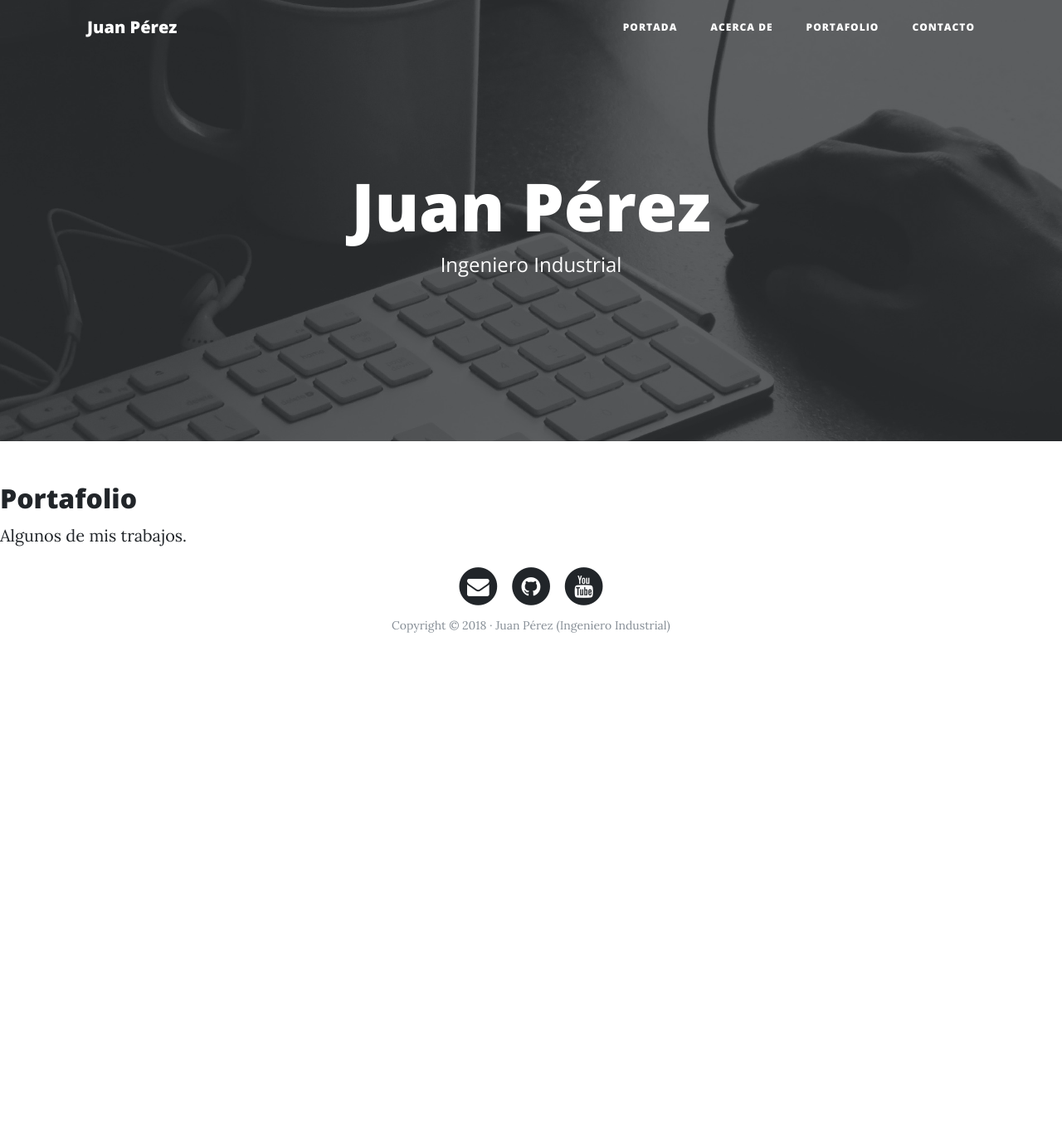
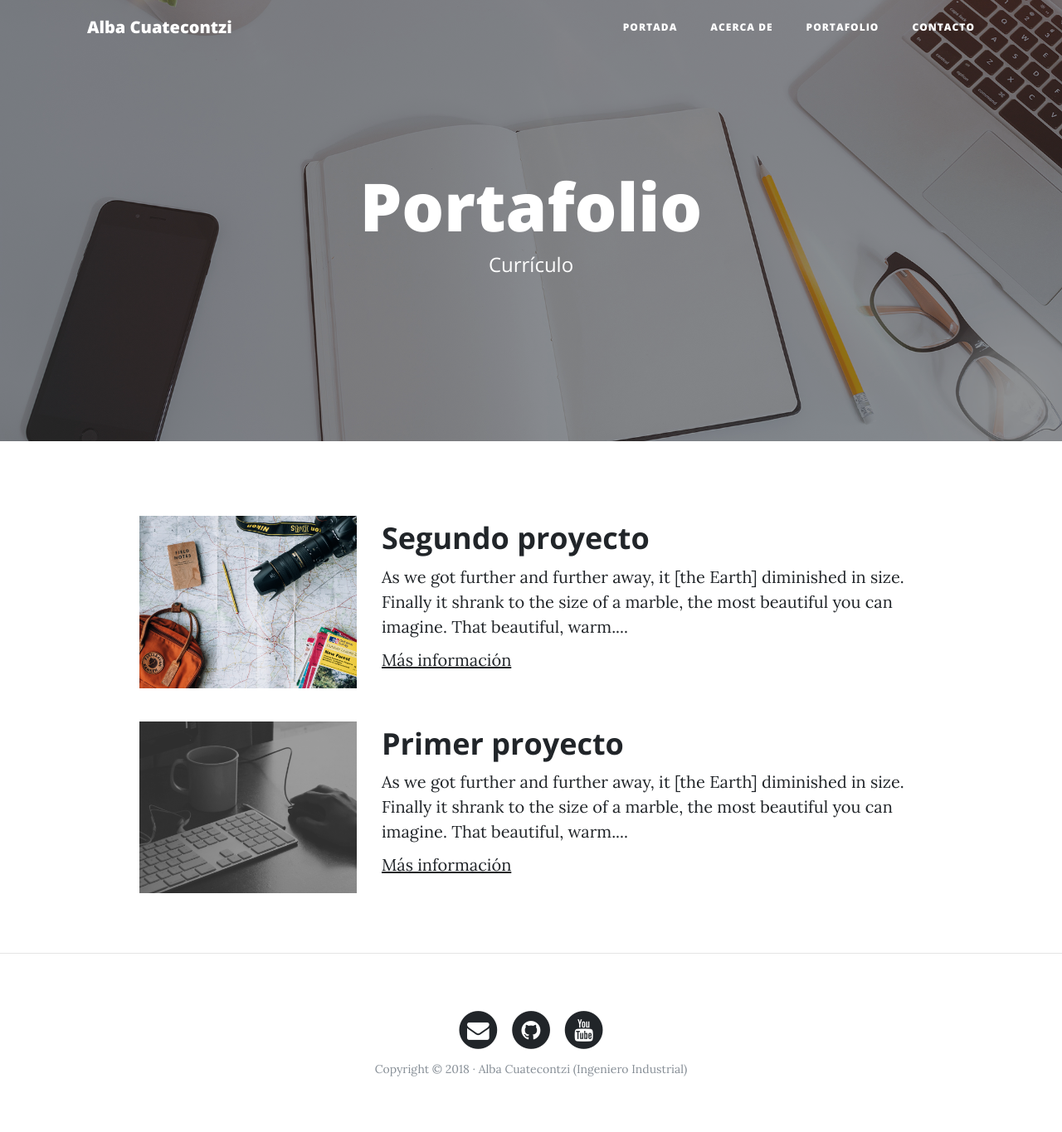
Before and after one commit to alba130898/Primer-Proyecto-Django, a Django app: page /portfolio in a window 1280 px wide. Shown: the whole page at 83% size. Before the commit the page ends 763 px from the top, so only its background shows below. Run offline with Django 3.2, Linux system fonts and the light colour scheme; some libraries are stand-ins or nearby versions.

Commit message:
commit web personal

```diff
--- a/core/templates/core/base.html
+++ b/core/templates/core/base.html
@@ -6,7 +6,7 @@
     <meta charset="utf-8">
     <meta name="viewport" content="width=device-width, initial-scale=1, shrink-to-fit=no">
 
-    <title>Juan Pérez</title>
+    <title>Alba Cuatecontzi</title>
 
     <!-- Estilos y fuentes del template  -->
     {% load static %}
@@ -23,7 +23,7 @@
     <!-- Navegación -->
     <nav class="navbar navbar-expand-lg navbar-light fixed-top" id="mainNav">
       <div class="container">
-        <a class="navbar-brand" href="{% url 'home' %}">Juan Pérez</a>
+        <a class="navbar-brand" href="{% url 'home' %}">Alba Cuatecontzi</a>
         <button class="navbar-toggler navbar-toggler-right" type="button" data-toggle="collapse" data-target="#navbarResponsive" aria-controls="navbarResponsive" aria-expanded="false" aria-label="Toggle navigation">
           Menú
           <i class="fa fa-bars"></i>
@@ -48,14 +48,14 @@
     </nav>
 
     <!-- Cabecera -->
-    <header class="masthead" style="background-image: url('{% static 'core/img/home-bg.jpg' %}')">
+    <header class="masthead" style="background-image: url('{% block background %}{% endblock %}')">
       <div class="overlay"></div>
       <div class="container">
         <div class="row">
           <div class="col-lg-8 col-md-10 mx-auto">
             <div class="site-heading">
-              <h1>Juan Pérez</h1>
-              <span class="subheading">Ingeniero Industrial</span>
+                {% block headers %}{% endblock %}
+
             </div>
           </div>
         </div>
@@ -64,7 +64,14 @@
 
     <!-- Contenido -->
 
-    {% block content %}{% endblock %}
+
+    <div class="container">
+        <div class="row">
+          {% block content %}{% endblock %}
+        </div>
+    </div>
+    {% if request.path != "/" %} <hr> {% endif %}
+
 
     <!-- Pié de página -->
     <footer>
@@ -97,7 +104,7 @@
                 </a>
               </li>
             </ul>
-            <p class="copyright text-muted">Copyright &copy; 2018 · Juan Pérez (Ingeniero Industrial) </p>
+            <p class="copyright text-muted">Copyright &copy; 2018 · Alba Cuatecontzi (Ingeniero Industrial) </p>
           </div>
         </div>
       </div>
--- a/core/templates/core/portfolio.html
+++ b/core/templates/core/portfolio.html
@@ -2,10 +2,36 @@
 
 {% block title %}Portafolio{% endblock %}
 
+{% block background %}{% load static %}{% static 'core/img/portfolio-bg.jpg' %}{% endblock %}
+
+{% block headers %}
+<h1>Portafolio</h1>
+<span class="subheading">Currículo</span>
+{% endblock %}
+
 {% block content %}
 
-<h2>Portafolio</h2>
-
-<p>Algunos de mis trabajos.</p>
+<!-- Proyecto -->
+<div class="row project">
+    <div class="col-lg-3 col-md-4 offset-lg-1">
+		<img class="img-fluid" src="{% static 'core/img/about-bg.jpg' %}" alt="">
+	</div>
+	<div class="col-lg-7 col-md-8">
+	        <h2 class="section-heading title">Segundo proyecto</h2>
+	    <p>As we got further and further away, it [the Earth] diminished in size. Finally it shrank to the size of a marble, the most beautiful you can imagine. That beautiful, warm....</p>
+	    <p><a href="http://google.com">Más información</a></p>
+	</div>
+</div>
+ <!-- Proyecto -->
+<div class="row project">
+	<div class="col-lg-3 col-md-4 offset-lg-1">
+		<img class="img-fluid" src="{% static 'core/img/home-bg.jpg' %}" alt="">
+	</div>
+	<div class="col-lg-7 col-md-8">
+	        <h2 class="section-heading title">Primer proyecto</h2>
+	    <p>As we got further and further away, it [the Earth] diminished in size. Finally it shrank to the size of a marble, the most beautiful you can imagine. That beautiful, warm....</p>
+	    <p><a href="http://google.com">Más información</a></p>
+	</div>
+</div>
 
 {% endblock %}
```
Also changed, not shown: core/templates/core/about.html (+18 -5 lines), core/templates/core/contact.html (+15 -4 lines), core/templates/core/home.html (+8 -2 lines).
